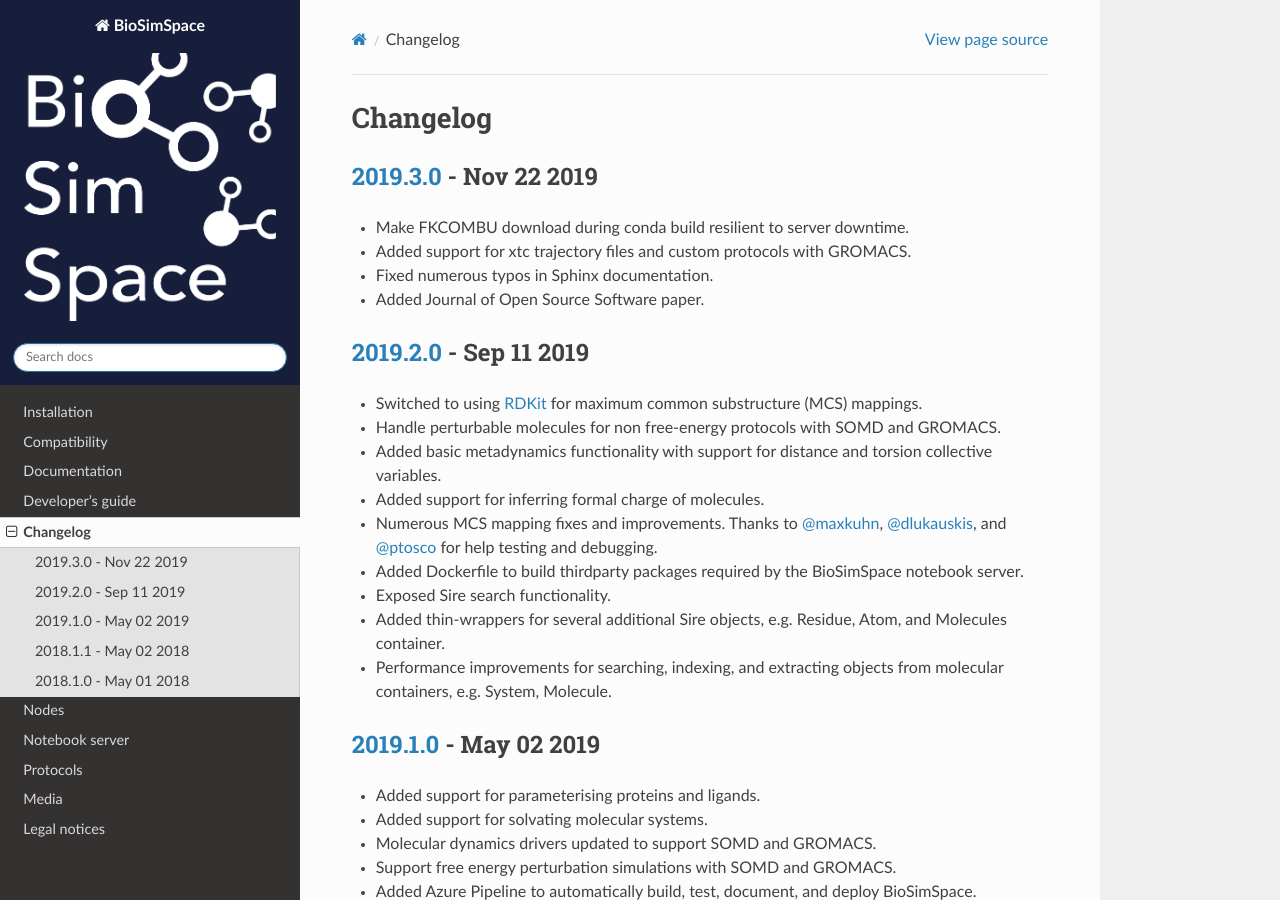
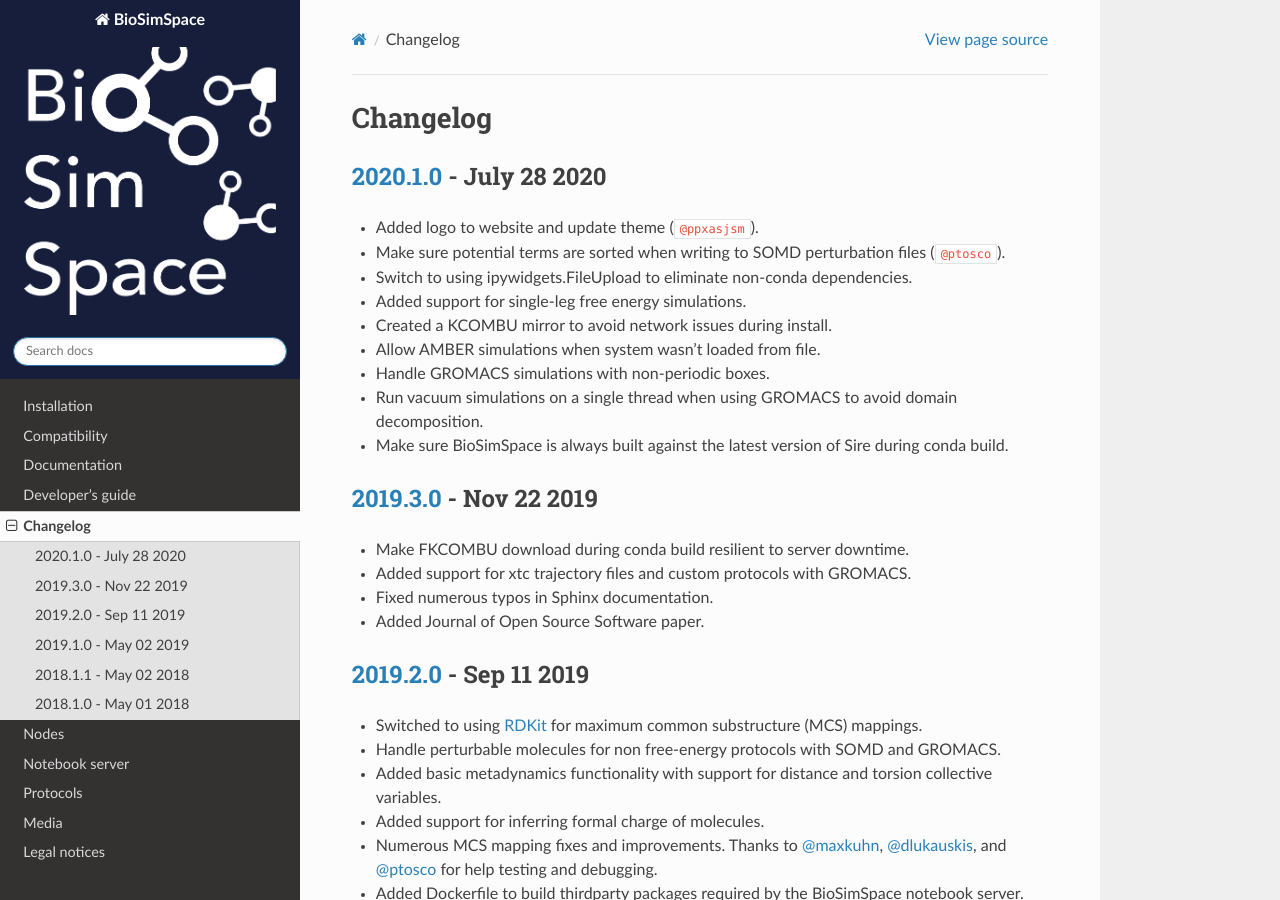
Before and after one commit to michellab/BioSimSpace, a Sphinx documentation site: the page built from doc/source/changelog.rst, in a window 1280 px wide and 900 px high. Built offline with Sphinx 7.4.7 and the Read the Docs theme 2.0.0, drawn with Linux system fonts in a browser that asks for light colours; the version number could not be read and is left out; cross-references to code outside the pages are shown as plain code.

Commit message:
Update CHANGELOG for the 2020.1.0 release.

```diff
--- a/doc/source/changelog.rst
+++ b/doc/source/changelog.rst
@@ -1,5 +1,19 @@
 Changelog
 =========
+
+`2020.1.0 <https://github.com/michellab/BioSimSpace/compare/2020.1.0...2019.3.0>`_ - July 28 2020
+------------------------------------------------------------------------------------------------
+
+* Added logo to website and update theme (`@ppxasjsm <https://github.com/ppxasjsm>`).
+* Make sure potential terms are sorted when writing to SOMD perturbation files (`@ptosco <https://github.com/ptosco>`).
+* Switch to using ipywidgets.FileUpload to eliminate non-conda dependencies.
+* Added support for single-leg free energy simulations.
+* Created a KCOMBU mirror to avoid network issues during install.
+* Allow AMBER simulations when system wasn't loaded from file.
+* Handle GROMACS simulations with non-periodic boxes.
+* Run vacuum simulations on a single thread when using GROMACS to avoid domain decomposition.
+* Make sure BioSimSpace is always built against the latest version of Sire during conda build.
+
 
 `2019.3.0 <https://github.com/michellab/BioSimSpace/compare/2019.3.0...2019.2.0>`_ - Nov 22 2019
 ------------------------------------------------------------------------------------------------
```
